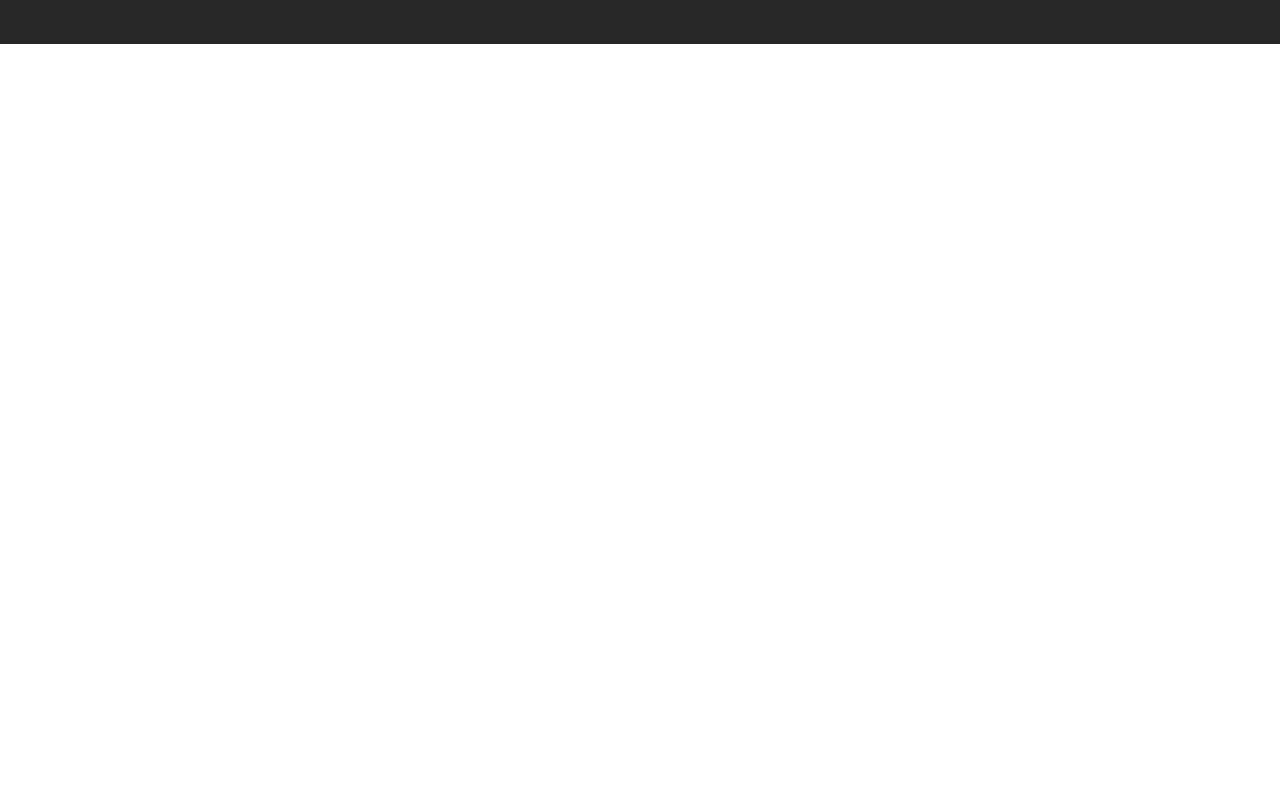
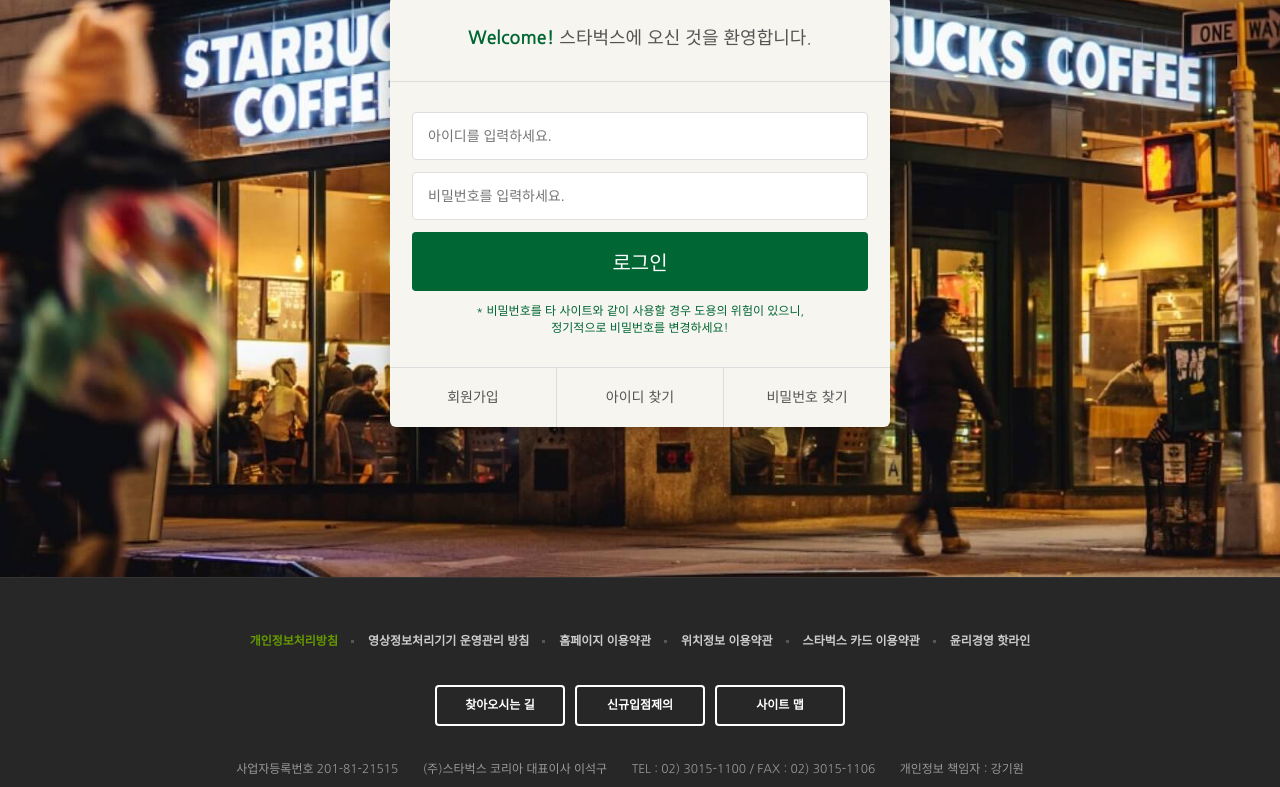
Before and after one commit to syg9272/starbucks-clone-coding, a plain HTML site: page signin/index.html in a window 1280 px wide. Shown: the part 290-1077 px from the top of the page. Before the commit the page ends 800 px from the top, so only its background shows below. Drawn offline with nearby package versions, Linux system fonts and the light colour scheme.

Commit message:
로그인 페이지 생성

```diff
--- /dev/null
+++ b/css/signin.css
@@ -0,0 +1,78 @@
+.signin {
+  margin-top: 120px;
+  padding: 100px 0 150px;
+  background-image: url("../images/signin_bg.jpg");
+  background-repeat: no-repeat;
+  background-position: center;
+  background-attachment: fixed;
+  background-size: cover;
+}
+.signin h1 {
+  color: #fff;
+  font-size: 30px;
+  font-weight: 700;
+  text-align: center;
+  margin-bottom: 24px;
+}
+.signin__card {
+  width: 500px;
+  margin: 0 auto;
+  border-radius: 6px;
+  background-color: #f6f5f0;
+  box-shadow: 2px 2px 20px rgba(0,0,0,.3);
+  color: #555;
+}
+.signin__card h2 strong {
+  color: #006633;
+  font-weight: 700;
+}
+.signin__card h2 {
+  padding: 30px;
+  font-size: 18px;
+  text-align: center;
+  border-bottom: 1px solid #ddd;
+}
+.signin__card form {
+  padding: 30px 22px;
+}
+.signin__card form input {
+  width: 100%;
+  margin-bottom: 12px;
+  padding: 15px;
+  border: 1px solid #ddd;
+  border-radius: 4px;
+  outline: none;
+  box-sizing: border-box;
+  font-size: 14px;
+}
+.signin__card form [type="submit"] {
+  background-color: #006633;
+  border: none;
+  color: #fff;
+  font-size: 20px;
+  cursor: pointer;
+}
+.signin__card form p {
+  font-size: 12px;
+  color: #006633;
+  text-align: center;
+}
+.signin__card .actions {
+  display: flex;
+  border-top: 1px solid #ddd;
+}
+.signin__card .actions a {
+  flex-grow: 1;
+  flex-basis: 0;
+  text-align: center;
+  padding: 20px;
+  color: #555;
+  font-size: 14px;
+  border-right: 1px solid #ddd;
+}
+.signin__card .actions a:last-child {
+  border-right: none;
+}
+.signin__card .actions a:hover {
+  text-decoration: underline;
+}
--- a/signin/index.html
+++ b/signin/index.html
@@ -27,6 +27,7 @@
   <link href="https://fonts.googleapis.com/css2?family=Nanum+Gothic:wght@400;700&display=swap" rel="stylesheet"/>
   <link rel="stylesheet" href="https://fonts.googleapis.com/icon?family=Material+Icons"/>
   <link rel="stylesheet" href="../css/common.css"/>
+  <link rel="stylesheet" href="../css/signin.css"/>
 
 
   <script defer src="../js/common.js"></script>
@@ -395,8 +396,28 @@
 
   </header>
 
+  <!-- SIGN IN -->
   <section class="signin">
-
+    <h1>로그인</h1>
+    <div class="signin__card">
+      <h2>
+        <strong>Welcome!</strong> 스타벅스에 오신 것을 환영합니다.
+      </h2>
+      <form>
+        <input type="text" placeholder="아이디를 입력하세요." />
+        <input type="password" placeholder="비밀번호를 입력하세요." />
+        <input type="submit" value="로그인" />
+        <p>
+          * 비밀번호를 타 사이트와 같이 사용할 경우 도용의 위험이 있으니,<br />
+          정기적으로 비밀번호를 변경하세요!
+        </p>
+      </form>
+      <div class="actions">
+        <a href="javascript:void(0)">회원가입</a>
+        <a href="javascript:void(0)">아이디 찾기</a>
+        <a href="javascript:void(0)">비밀번호 찾기</a>
+      </div>
+    </div>
   </section>
 
   <!-- FOOTER -->
```
